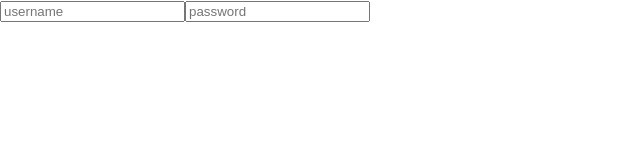
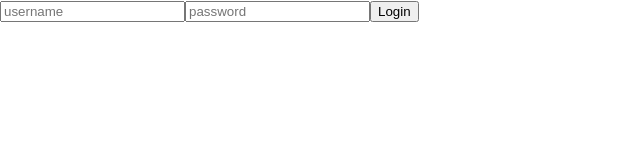
Before and after one commit to tsbarrett89/med-cab, a React (Create React App) app: page / in a window 1280 px wide. Shown: the top 160 px of the page, without its empty margins (0-640 px from the left). Built offline with nearby package versions, Linux system fonts and the light colour scheme.

Commit message:
login form complete

```diff
--- a/src/App.js
+++ b/src/App.js
@@ -10,9 +10,13 @@ function App() {
     setCreds({ ...creds, [e.target.name]: e.target.value})
   }
 
+  const loginSubmit = e => {
+
+  }
+
   return (
     <div>
-      <form>
+      <form onSubmit={loginSubmit}>
         <input
           name='username'
           placeholder='username'
@@ -26,6 +30,7 @@ function App() {
           value={creds.password}
           onChange={handleChange}
         />
+        <button type='submit'>Login</button>
       </form>
     </div>
   );
```
